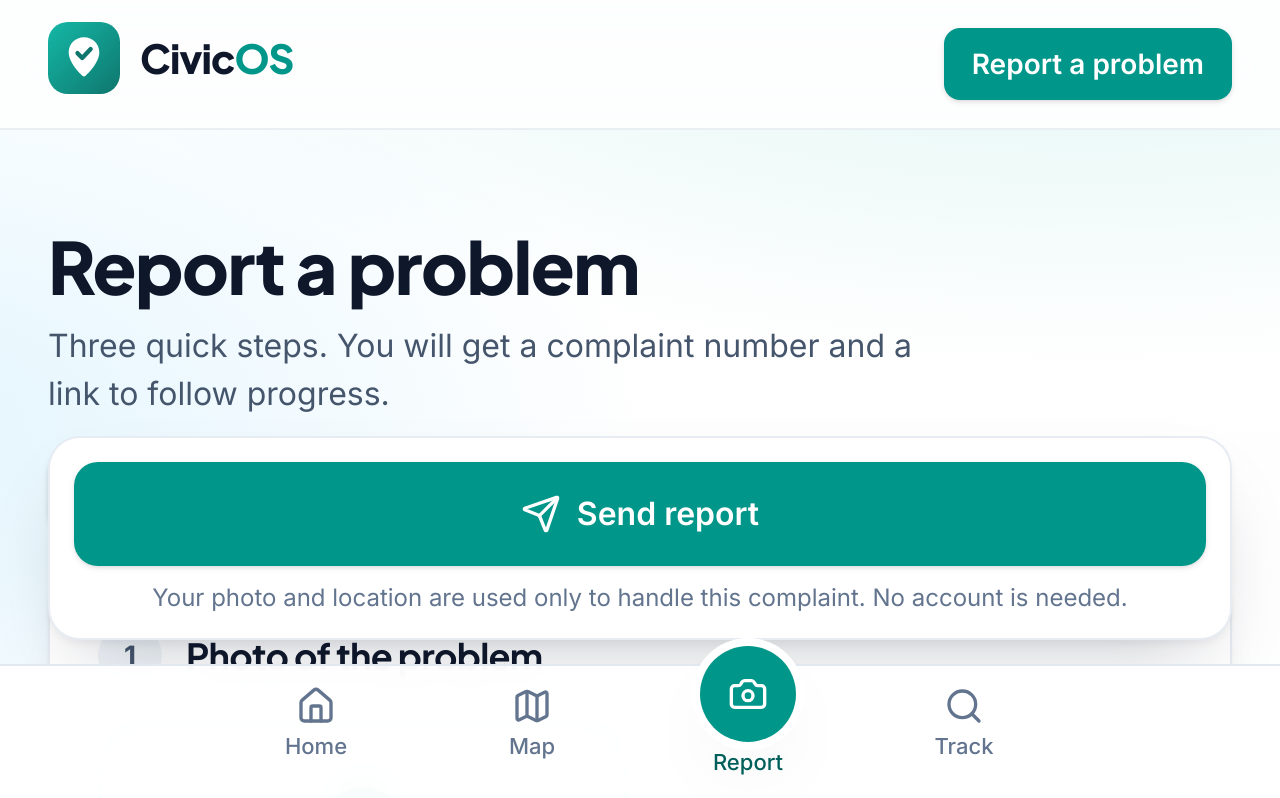
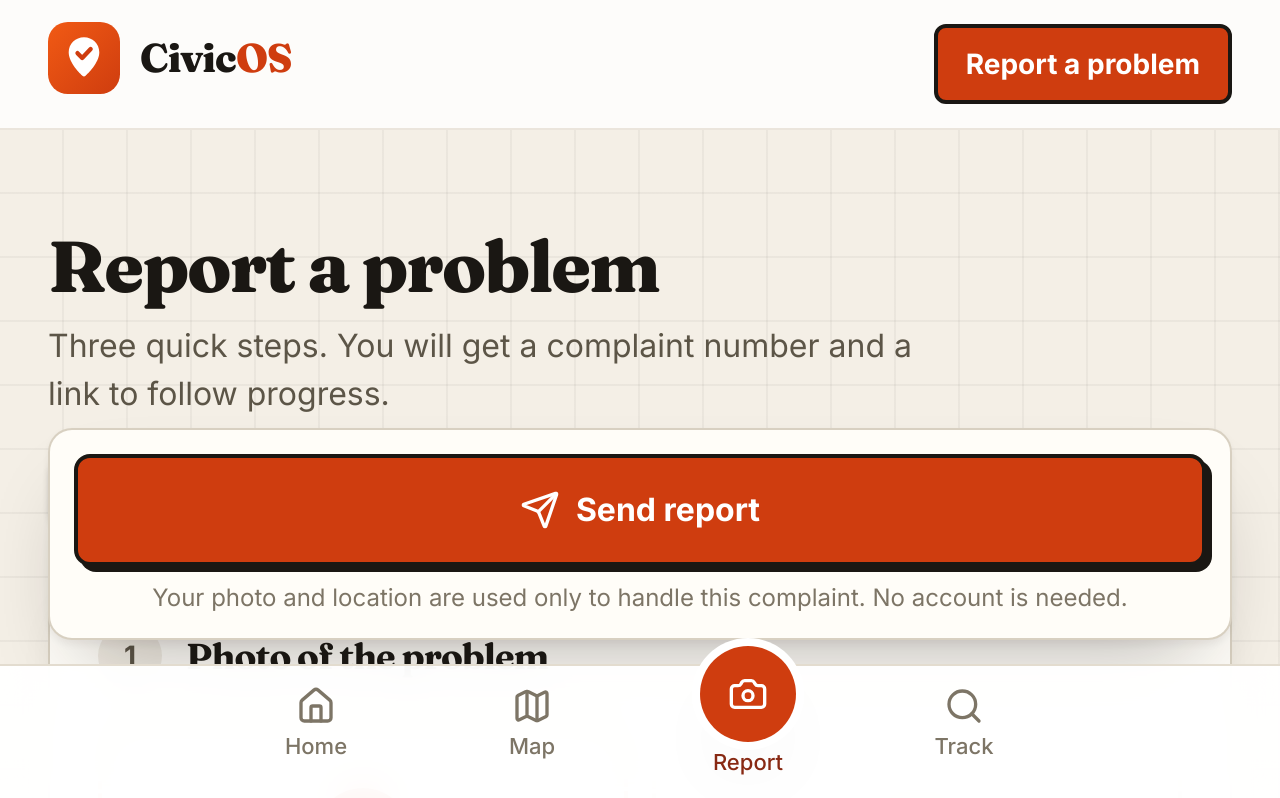
Before and after one commit to im-gozmit/civicOS, a Next.js app: page /report in a window 1280 px wide. Shown: the top 798 px of the page. Built offline with nearby package versions, Linux system fonts and the light colour scheme.

Commit message:
Redesign v2: paper and ink palette, vermilion accent, serif headlines, notice-board buttons, new home hero

```diff
--- a/src/app/globals.css
+++ b/src/app/globals.css
@@ -10,11 +10,36 @@
 :root {
   color-scheme: light;
   --vh: 1vh; /* one percent of the window height, corrected for the desktop zoom below */
-  --background: #f6f8fb;
+  --background: #f4efe6;
+  --paper: #fffdf8;
+  --ink: #1a1713;
   --foreground: #0f172a;
 }
 
 @theme {
+  /* Warm "paper and ink" neutrals replace the cool slate, and vermilion replaces teal as the brand colour. */
+  --color-slate-50: #faf7f2;
+  --color-slate-100: #f1ece3;
+  --color-slate-200: #e3dccf;
+  --color-slate-300: #cfc6b5;
+  --color-slate-400: #a69d8c;
+  --color-slate-500: #7d7566;
+  --color-slate-600: #5c5547;
+  --color-slate-700: #433d32;
+  --color-slate-800: #2b2721;
+  --color-slate-900: #1a1713;
+  --color-slate-950: #0f0d0a;
+  --color-teal-50: #fff3ee;
+  --color-teal-100: #ffe2d6;
+  --color-teal-200: #ffc2a8;
+  --color-teal-300: #ff9a72;
+  --color-teal-400: #f86f3f;
+  --color-teal-500: #e84e1c;
+  --color-teal-600: #cf3d0f;
+  --color-teal-700: #ab300f;
+  --color-teal-800: #882913;
+  --color-teal-900: #6e2613;
+  --color-teal-950: #3c1007;
   --breakpoint-sm: 80rem;
   --breakpoint-md: 96rem;
   --breakpoint-lg: 128rem;
@@ -30,8 +55,9 @@
   --color-background: var(--background);
   --color-foreground: var(--foreground);
 
-  --shadow-card: 0 1px 2px rgb(15 23 42 / 0.04), 0 8px 24px -12px rgb(15 23 42 / 0.12);
-  --shadow-pop: 0 2px 4px rgb(15 23 42 / 0.05), 0 18px 40px -16px rgb(15 23 42 / 0.25);
+  --shadow-card: 0 1px 0 rgb(26 23 19 / 0.04), 0 10px 24px -14px rgb(26 23 19 / 0.18);
+  --shadow-pop: 0 2px 4px rgb(26 23 19 / 0.06), 0 22px 44px -18px rgb(26 23 19 / 0.32);
+  --shadow-hard: 4px 4px 0 0 var(--ink);
 }
 
 /*
@@ -64,16 +90,17 @@ h1,
 h2,
 h3 {
   font-family: var(--font-display);
-  letter-spacing: -0.02em;
+  letter-spacing: -0.025em;
+  font-optical-sizing: auto;
 }
 
 ::selection {
-  background: #99f6e4;
+  background: #ffc2a8;
 }
 
 /* Visible keyboard focus everywhere. */
 :where(a, button, input, select, textarea, summary):focus-visible {
-  outline: 2px solid #0d9488;
+  outline: 3px solid #cf3d0f;
   outline-offset: 2px;
   border-radius: 0.5rem;
 }
@@ -94,31 +121,31 @@ h3 {
 @layer components {
   /* ---------- Buttons ---------- */
   .btn {
-    @apply inline-flex items-center justify-center gap-2 rounded-xl px-5 py-3 text-[15px] font-semibold transition
-      active:scale-[0.98] disabled:cursor-not-allowed disabled:opacity-50;
+    @apply inline-flex items-center justify-center gap-2 rounded-lg border-2 border-transparent px-5 py-3 text-[15px] font-bold transition
+      active:translate-x-[2px] active:translate-y-[2px] active:shadow-none disabled:cursor-not-allowed disabled:opacity-50;
   }
   .btn-primary {
-    @apply bg-teal-600 text-white shadow-sm hover:bg-teal-700;
+    @apply border-slate-900 bg-teal-600 text-white shadow-[3px_3px_0_0_var(--ink)] hover:-translate-x-px hover:-translate-y-px hover:bg-teal-500 hover:shadow-[4px_4px_0_0_var(--ink)];
   }
   .btn-dark {
-    @apply bg-slate-900 text-white hover:bg-slate-800;
+    @apply border-slate-900 bg-slate-900 text-slate-50 hover:bg-slate-800;
   }
   .btn-secondary {
-    @apply border border-slate-200 bg-white text-slate-800 shadow-sm hover:border-slate-300 hover:bg-slate-50;
+    @apply border-slate-900 bg-[var(--paper)] text-slate-900 shadow-[3px_3px_0_0_var(--ink)] hover:-translate-x-px hover:-translate-y-px hover:shadow-[4px_4px_0_0_var(--ink)];
   }
   .btn-ghost {
     @apply text-slate-600 hover:bg-slate-100 hover:text-slate-900;
   }
   .btn-whatsapp {
-    @apply bg-[#1faa59] text-white shadow-sm hover:bg-[#188c49];
+    @apply border-slate-900 bg-[#25d366] text-slate-900 shadow-[3px_3px_0_0_var(--ink)] hover:-translate-x-px hover:-translate-y-px hover:shadow-[4px_4px_0_0_var(--ink)];
   }
   .btn-sm {
-    @apply rounded-lg px-3.5 py-2 text-sm;
+    @apply rounded-md px-3.5 py-2 text-sm shadow-none;
   }
 
   /* ---------- Surfaces ---------- */
   .card {
-    @apply rounded-2xl border border-slate-200/80 bg-white shadow-card;
+    @apply rounded-xl border border-slate-300/80 bg-[var(--paper)] shadow-card;
   }
   .card-pad {
     @apply p-5 sm:p-6;
@@ -126,8 +153,8 @@ h3 {
 
   /* ---------- Forms ---------- */
   .field {
-    @apply w-full rounded-xl border border-slate-300 bg-white px-3.5 py-2.5 text-[15px] text-slate-900 shadow-sm
-      placeholder:text-slate-400 focus:border-teal-500 focus:outline-none focus:ring-4 focus:ring-teal-500/15;
+    @apply w-full rounded-lg border-2 border-slate-300 bg-[var(--paper)] px-3.5 py-2.5 text-[15px] text-slate-900
+      placeholder:text-slate-400 focus:border-slate-900 focus:outline-none focus:ring-4 focus:ring-teal-500/20;
   }
   .label {
     @apply mb-1.5 block text-sm font-medium text-slate-700;
@@ -141,7 +168,7 @@ h3 {
     @apply inline-flex items-center gap-1.5 rounded-full border px-3 py-1 text-sm font-medium transition;
   }
   .eyebrow {
-    @apply text-xs font-semibold uppercase tracking-[0.14em] text-teal-700;
+    @apply inline-flex items-center gap-2 font-mono text-xs font-bold uppercase tracking-[0.18em] text-teal-700 before:h-0.5 before:w-6 before:bg-teal-600;
   }
   .container-page {
     @apply mx-auto w-full max-w-6xl px-4 sm:px-6;
@@ -151,9 +178,9 @@ h3 {
 /* Soft decorative background used behind hero sections. */
 .bg-hero {
   background:
-    radial-gradient(60rem 28rem at 85% -10%, rgb(20 184 166 / 0.18), transparent 60%),
-    radial-gradient(40rem 24rem at -10% 10%, rgb(56 189 248 / 0.14), transparent 60%),
-    linear-gradient(180deg, #ffffff 0%, var(--background) 100%);
+    repeating-linear-gradient(0deg, transparent 0 31px, rgb(26 23 19 / 0.045) 31px 32px),
+    repeating-linear-gradient(90deg, transparent 0 31px, rgb(26 23 19 / 0.045) 31px 32px),
+    var(--background);
 }
 
 /* Gentle entrance for success states and hero content. */
@@ -200,3 +227,18 @@ h3 {
   margin: 0.75rem 1rem;
   line-height: 1.4;
 }
+
+/* Ticker strip on the home page. */
+@keyframes ticker {
+  to {
+    transform: translateX(-50%);
+  }
+}
+.ticker {
+  animation: ticker 40s linear infinite;
+}
+@media (prefers-reduced-motion: reduce) {
+  .ticker {
+    animation: none;
+  }
+}
--- a/src/app/layout.tsx
+++ b/src/app/layout.tsx
@@ -1,9 +1,9 @@
 import type { Metadata, Viewport } from "next";
-import { Inter, Noto_Sans_Devanagari, Plus_Jakarta_Sans } from "next/font/google";
+import { Inter, Noto_Sans_Devanagari, Fraunces } from "next/font/google";
 import "./globals.css";
 
 const inter = Inter({ variable: "--font-inter", subsets: ["latin"] });
-const display = Plus_Jakarta_Sans({ variable: "--font-display", subsets: ["latin"], weight: ["600", "700", "800"] });
+const display = Fraunces({ variable: "--font-display", subsets: ["latin"], style: ["normal", "italic"] });
 // Hindi text: without this the browser would fall back to a plain system font.
 const deva = Noto_Sans_Devanagari({ variable: "--font-deva", subsets: ["devanagari"] });
 
@@ -15,7 +15,7 @@ export const metadata: Metadata = {
 };
 
 export const viewport: Viewport = {
-  themeColor: "#0f766e",
+  themeColor: "#cf3d0f",
   width: "device-width",
   initialScale: 1,
 };
--- a/src/components/public/LocationPicker.tsx
+++ b/src/components/public/LocationPicker.tsx
@@ -46,7 +46,7 @@ export function LocationPicker({
       }).addTo(m);
       m.on("click", (e) => onChangeRef.current({ lat: e.latlng.lat, lng: e.latlng.lng }));
       map.current = m;
-      if (value) marker.current = L.circleMarker([value.lat, value.lng], { radius: 9, color: "#0f766e", fillOpacity: 0.7 }).addTo(m);
+      if (value) marker.current = L.circleMarker([value.lat, value.lng], { radius: 9, color: "#cf3d0f", fillOpacity: 0.7 }).addTo(m);
     })();
     return () => {
       cancelled = true;
@@ -63,7 +63,7 @@ export function LocationPicker({
     const m = map.current;
     if (!L || !m || !value) return;
     if (marker.current) marker.current.setLatLng([value.lat, value.lng]);
-    else marker.current = L.circleMarker([value.lat, value.lng], { radius: 9, color: "#0f766e", fillOpacity: 0.7 }).addTo(m);
+    else marker.current = L.circleMarker([value.lat, value.lng], { radius: 9, color: "#cf3d0f", fillOpacity: 0.7 }).addTo(m);
   }, [value]);
 
   useEffect(() => {
--- a/src/components/ui/Logo.tsx
+++ b/src/components/ui/Logo.tsx
@@ -3,8 +3,8 @@ export function LogoMark({ className = "h-9 w-9" }: { className?: string }) {
     <svg viewBox="0 0 40 40" className={className} role="img" aria-label="CivicOS logo">
       <defs>
         <linearGradient id="civicos-g" x1="0" y1="0" x2="1" y2="1">
-          <stop offset="0" stopColor="#14b8a6" />
-          <stop offset="1" stopColor="#0f766e" />
+          <stop offset="0" stopColor="#f15a14" />
+          <stop offset="1" stopColor="#cf3d0f" />
         </linearGradient>
       </defs>
       <rect width="40" height="40" rx="11" fill="url(#civicos-g)" />
@@ -12,7 +12,7 @@ export function LogoMark({ className = "h-9 w-9" }: { className?: string }) {
         d="M20 8.5c-4.7 0-8.5 3.7-8.5 8.3 0 5.9 6.7 12.2 7.6 13a1.3 1.3 0 0 0 1.8 0c.9-.8 7.6-7.1 7.6-13 0-4.6-3.8-8.3-8.5-8.3Z"
         fill="#fff"
       />
-      <path d="m16.4 17.3 2.6 2.7 4.7-5" fill="none" stroke="#0f766e" strokeWidth="2.4" strokeLinecap="round" strokeLinejoin="round" />
+      <path d="m16.4 17.3 2.6 2.7 4.7-5" fill="none" stroke="#cf3d0f" strokeWidth="2.4" strokeLinecap="round" strokeLinejoin="round" />
     </svg>
   );
 }
```
Also changed, not shown: src/app/(site)/page.tsx (+39 -12 lines).
